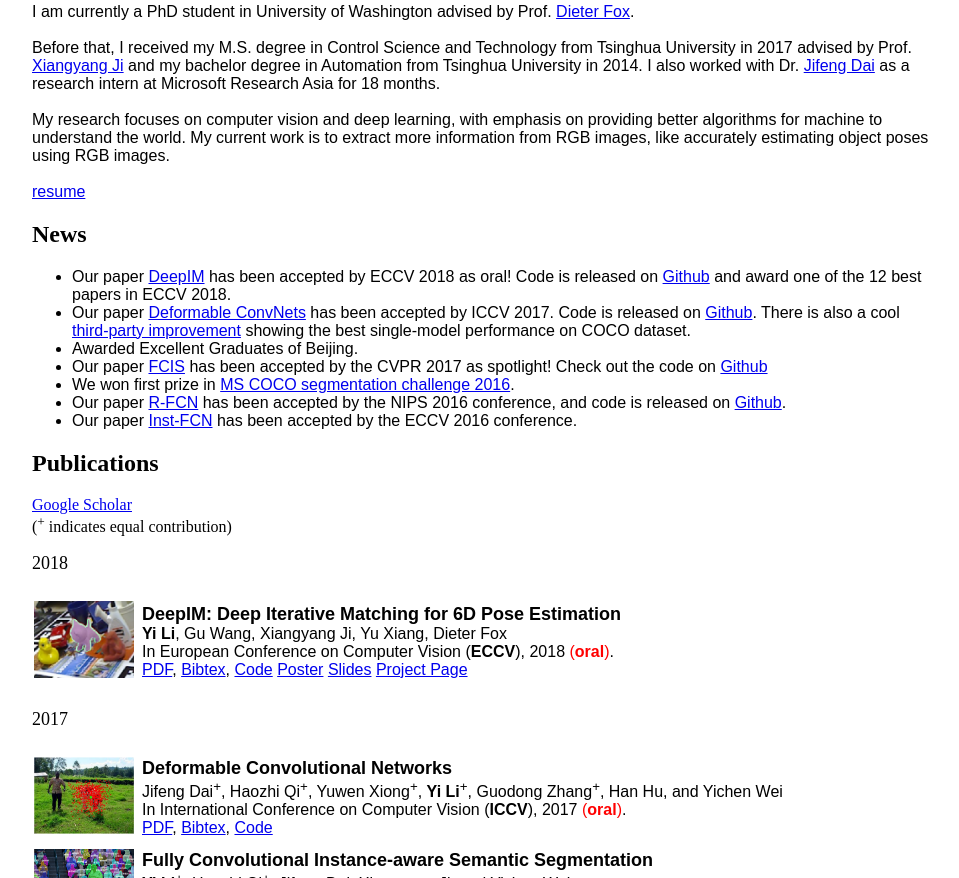
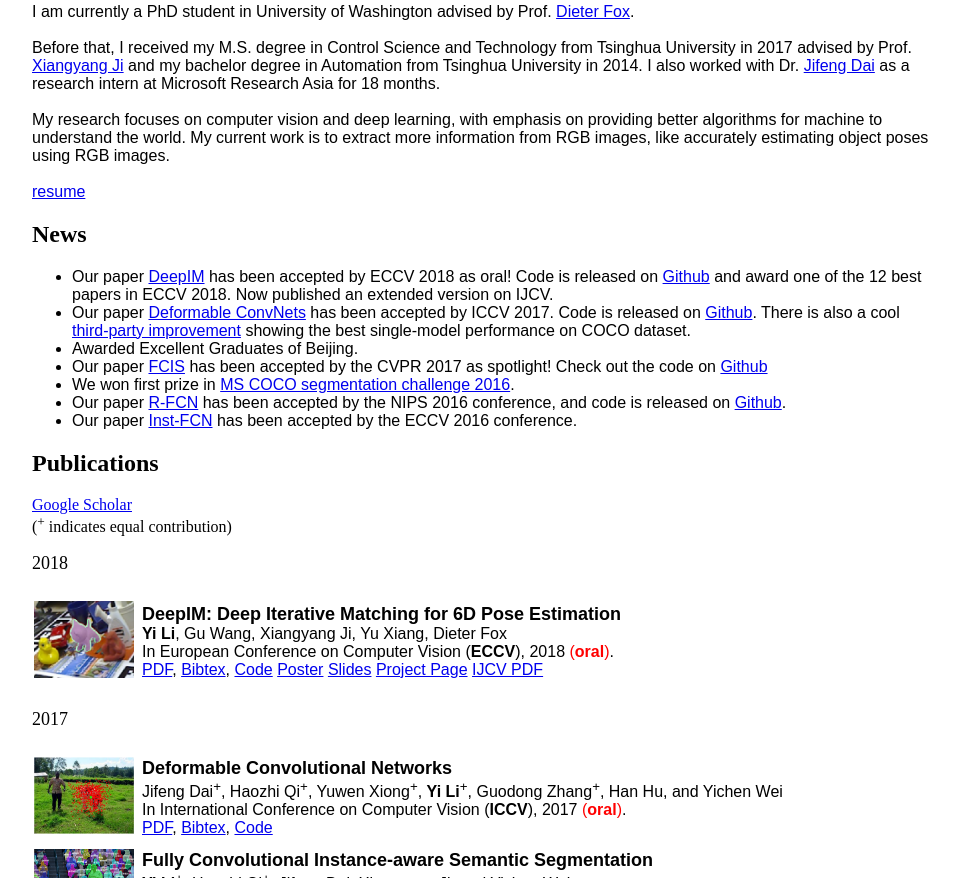
Before and after one commit to liyi14/liyi14.github.io, a plain HTML site: page index.html in a window 1280 px wide. Shown: the part 329-1207 px from the top of the page, without its empty margins (133-1092 px from the left). Drawn offline with Linux system fonts and the light colour scheme.

Commit message:
Update index.html

```diff
--- a/index.html
+++ b/index.html
@@ -43,7 +43,7 @@
           	</font>
           <h2>News</h2>
           <ul>
-            <li><font face="Arial"; font size='3'>Our paper <a href="https://arxiv.org/abs/1804.00175">DeepIM</a> has been accepted by ECCV 2018 as oral! Code is released on <a href="https://github.com/liyi14/mx-DeepIM">Github</a> and award one of the 12 best papers in ECCV 2018.</font></li>
+            <li><font face="Arial"; font size='3'>Our paper <a href="https://arxiv.org/abs/1804.00175">DeepIM</a> has been accepted by ECCV 2018 as oral! Code is released on <a href="https://github.com/liyi14/mx-DeepIM">Github</a> and award one of the 12 best papers in ECCV 2018. Now published an extended version on IJCV.</font></li>
             <li><font face="Arial"; font size='3'>Our paper <a href="https://arxiv.org/abs/1703.06211">Deformable ConvNets</a> has been accepted by ICCV 2017. Code is released on <a href="https://github.com/msracver/Deformable-ConvNets">Github</a>. There is also a cool <a href="https://github.com/bharatsingh430/Deformable-ConvNets">third-party improvement</a> showing the best single-model performance on COCO dataset.</font></li>
             <li><font face="Arial"; font size='3'>Awarded Excellent Graduates of Beijing. <br/></font></li>
             <li><font face="Arial"; font size='3'>Our paper <a href="https://arxiv.org/abs/1611.07709">FCIS</a> has been accepted by the CVPR 2017 as spotlight! Check out the code on <a href="https://github.com/msracver/FCIS">Github</a></font></li>
@@ -76,6 +76,7 @@
                   	<a target='_blank' href='https://github.com/liyi14/mx-DeepIM'>Poster</a>
                   	<a target='_blank' href='https://youtu.be/zKe3D8w0NJE'>Slides</a>
                   	<a target='_blank' href='https://rse-lab.cs.washington.edu/projects/deepim/'>Project Page</a>
+                    <a target='_blank' href='https://rdcu.be/b2xHi'>IJCV PDF</a>
                   </font>
                   <pre id="li-eccv18" xml:space="preserve" style="display: none; font-size: 12px">
 @article{li2018deepim,
```
